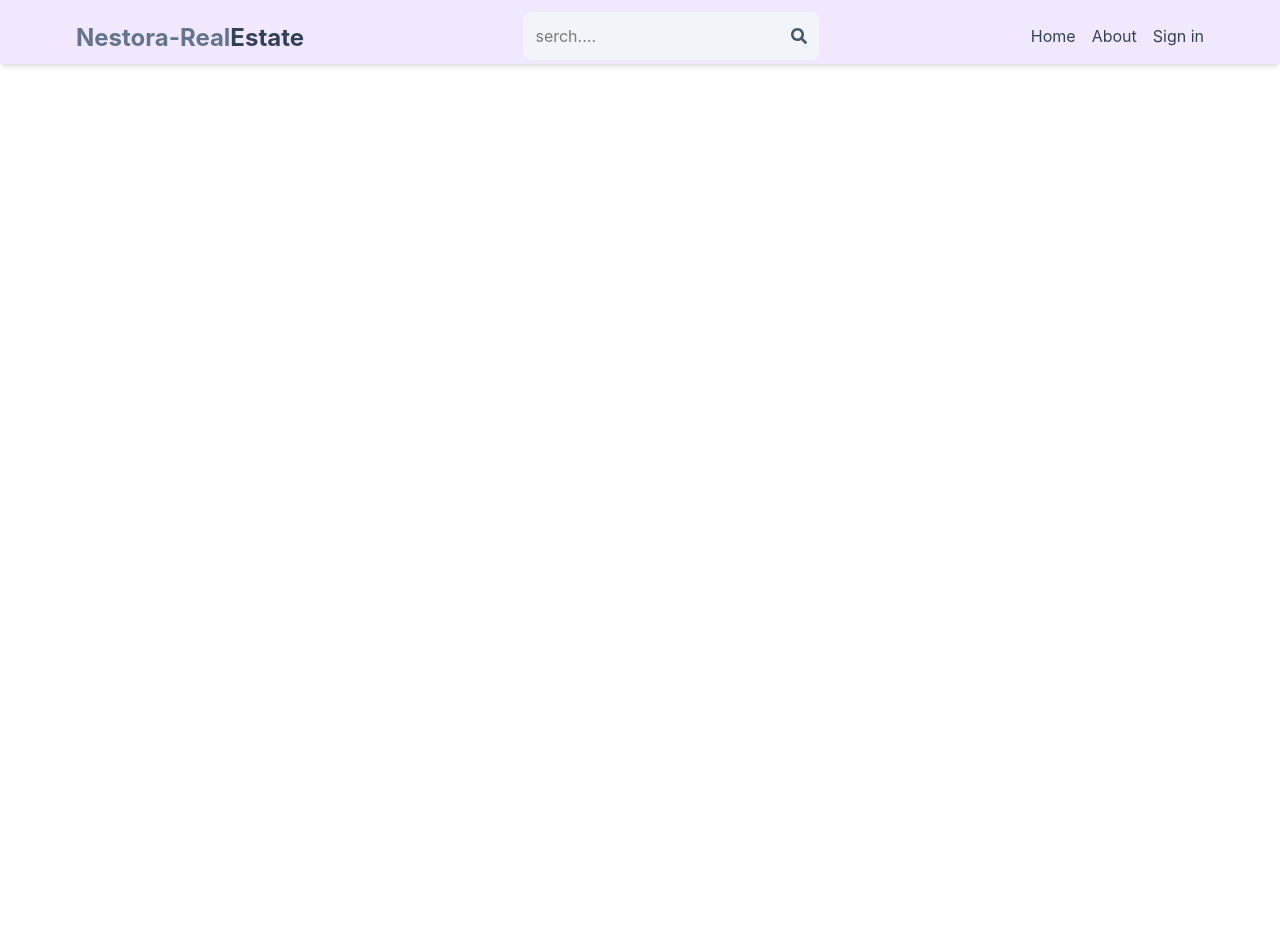
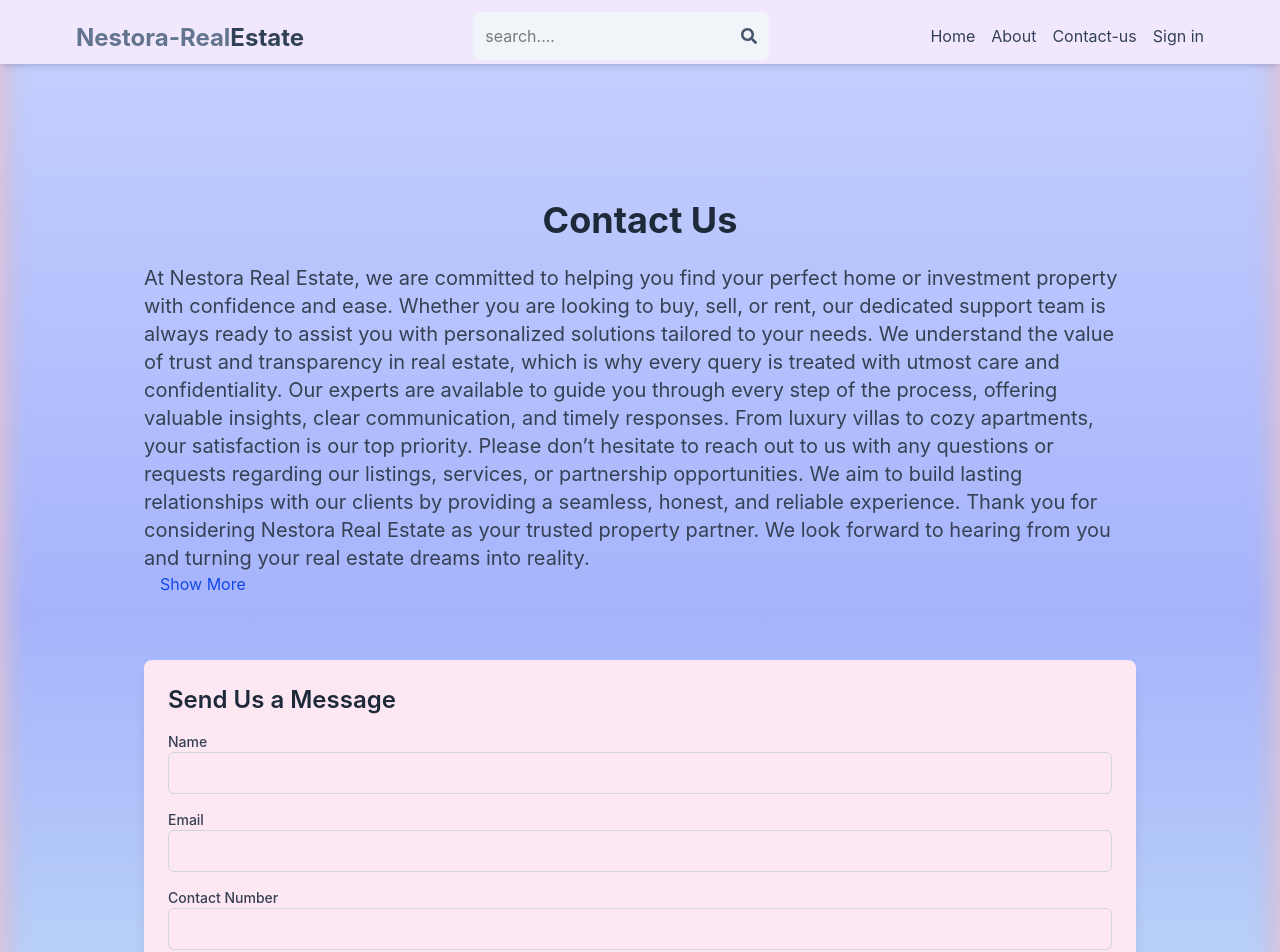
Before and after one commit to Abhay-Pratap200001/Real-state, a React (Vite) app in the folder client/: page /contact-us in a window 1280 px wide. Shown: the top 952 px of the page. Before the commit the page ends 800 px from the top, so only its background shows below. Built offline with nearby package versions, Linux system fonts and the light colour scheme; no server answers; some icons are missing.

Commit message:
Adding a contactUs page

```diff
--- a/client/src/App.jsx
+++ b/client/src/App.jsx
@@ -13,6 +13,7 @@ import UpdateListing from "./pages/UpdateListing";
 import Listing from "./pages/Listing";
 import Search from "./pages/Search";
 import SmoothScroll from "./Animatons/SmoothScroll"
+import ContactUs from "./pages/ContactUs";
 
 function App() {
   return (
@@ -25,6 +26,7 @@ function App() {
         <Route path="/sign-in" element={<SignIn />} />
         <Route path="/sign-up" element={<Signup />} />
         <Route path="/about" element={<About />} />
+        <Route path="/contact-us" element={<ContactUs/>} />
         <Route path="/search" element={<Search />} />
         <Route path="/listing/:listingId" element={<Listing />} />
         <Route element={<PrivateRoute />}>
--- a/client/src/components/Header.jsx
+++ b/client/src/components/Header.jsx
@@ -51,8 +51,8 @@ export default function Header() {
         height: navSize,
         transition: "all 1s",
       }}
-      className="bg-slate-200 shadow-md fixed top-0 w-full z-10"
-    >
+      className="bg-slate-200 shadow-md fixed top-0 w-full z-10">
+
       {/* // Header container with background and shadow */}
       <div className="flex justify-between items-center max-w-6xl mx-auto p-3">
         <Link to="/">
@@ -83,7 +83,7 @@ export default function Header() {
           {/* Search bar input */}
           <input
             type="text"
-            placeholder="serch...."
+            placeholder="search...."
             className="bg-transparent focus:outline-none w-24 sm:w-64"
             value={searchTerm}
             onChange={(e) => setSearchTerm(e.target.value)}
@@ -108,6 +108,12 @@ export default function Header() {
             </li>
           </Link>
 
+          <Link to={"/contact-us"}>
+          <li className="hidden sm:inline text-slate-700 hover:underline">
+            Contact-us
+          </li>
+          </Link>
+
           <Link to="/profile">
             {currentUser ? (
               <img
--- a/client/src/components/Listingitem.jsx
+++ b/client/src/components/Listingitem.jsx
@@ -9,6 +9,7 @@ export default function Listingitem({ listing }) { // accepting a listing as a p
         <img
           src={listing.imageUrls[0]}
           alt="img"
+          loading="lazy"
           className="h-[320px] sm:h-[220px] w-full object-cover hover:scale-105 transition-scale duration-300"/>
 
         <div className="p-3 flex flex-col gap-2 w-full">
--- a/client/src/components/OAuth.jsx
+++ b/client/src/components/OAuth.jsx
@@ -40,7 +40,6 @@ export default function () {
 
 
   return (
-
     <button  // Button to trigger Google login
       onClick={handleGoogleClick}
       type="button"
--- a/client/src/index.css
+++ b/client/src/index.css
@@ -2,11 +2,9 @@
 
 html,body{
    background: linear-gradient(to bottom, #c7d2fe, #a5b4fc, #c8e7f6);
-  font-family: 'Inter', sans-serif; /* optional, cleaner look */
+  font-family: 'Inter', sans-serif;
   box-shadow: inset 0 0 30px #fbcfe8, inset 0 0 30px #aea8b5;
-  color: blu;
-   overflow: hidden;
-  height: auto;
+   /* overflow: hidden; */
   scroll-behavior: auto !important;
 }
 
--- /dev/null
+++ b/client/src/pages/ContactUs.jsx
@@ -0,0 +1,95 @@
+import React, { useState } from 'react';
+import toast, { Toaster } from 'react-hot-toast';
+export default function ContactUs() {
+  const [showMore, setShowMore] = useState(false);
+  const [formData, setFormData] = useState({
+    name: '',
+    email: '',
+    contact: ''
+  });
+
+  const handleChange = (e) => {
+    setFormData(prev => ({
+      ...prev,
+      [e.target.name]: e.target.value
+    }));
+  };
+
+  const handleSubmit = (e) => {
+    e.preventDefault();
+    console.log('Form submitted:', formData);
+    toast.success("Form has submitted 😊");
+    setFormData({ name: '', email: '', contact: '' });
+
+  };
+
+  return (
+    <div className="max-w-5xl mx-auto px-4 py-50">
+    <Toaster position="top-center" reverseOrder={false} />
+      <h1 className="text-4xl font-bold text-center mb-6 text-gray-800">Contact Us</h1>
+
+      <p className="text-gray-700 text-xl ">
+       At Nestora Real Estate, we are committed to helping you find your perfect home or investment property with confidence and ease. Whether you are looking to buy, sell, or rent, our dedicated support team is always ready to assist you with personalized solutions tailored to your needs. We understand the value of trust and transparency in real estate, which is why every query is treated with utmost care and confidentiality. Our experts are available to guide you through every step of the process, offering valuable insights, clear communication, and timely responses. From luxury villas to cozy apartments, your satisfaction is our top priority. Please don’t hesitate to reach out to us with any questions or requests regarding our listings, services, or partnership opportunities. We aim to build lasting relationships with our clients by providing a seamless, honest, and reliable experience. Thank you for considering Nestora Real Estate as your trusted property partner. We look forward to hearing from you and turning your real estate dreams into reality.
+
+        {showMore && (
+          <>
+           Please don’t hesitate to reach out to us with any questions or requests regarding our listings, services, or partnership opportunities. We aim to build lasting relationships with our clients by providing a seamless, honest, and reliable experience. Thank you for considering Nestora Real Estate as your trusted property partner. We look forward to hearing from you and turning your real estate dreams into reality.
+          </>
+        )}
+      </p>
+
+      {!showMore && (
+        <button
+          onClick={() => setShowMore(true)}
+          className="mb-6 px-4 bg-transparent text-blue-700 rounded hover:bg-blue-200 transition "
+        >
+          Show More
+        </button>
+      )}
+
+      <div className="bg-pink-100 p-6 rounded-lg shadow-lg mt-10">
+        <h2 className="text-2xl font-semibold mb-4 text-gray-800">Send Us a Message</h2>
+        <form onSubmit={handleSubmit} className="space-y-4">
+          <div>
+            <label className="block text-sm font-medium text-gray-700">Name</label>
+            <input
+              type="text"
+              name="name"
+              value={formData.name}
+              onChange={handleChange}
+              required
+              className="w-full p-2 border border-gray-300 rounded-md"/>
+          </div>
+
+          <div>
+            <label className="block text-sm font-medium text-gray-700">Email</label>
+            <input
+              type="email"
+              name="email"
+              value={formData.email}
+              onChange={handleChange}
+              required
+              className="w-full p-2 border border-gray-300 rounded-md"/>
+          </div>
+
+          <div>
+            <label className="block text-sm font-medium text-gray-700">Contact Number</label>
+            <input
+              type="tel"
+              name="contact"
+              value={formData.contact}
+              onChange={handleChange}
+              required
+              className="w-full p-2 border border-gray-300 rounded-md"/>
+          </div>
+
+          <button
+            type="submit"
+            className="w-full bg-blue-600 text-white py-2 px-4 rounded hover:bg-blue-700 transition">
+            Submit
+          </button>
+        </form>
+      </div>
+    </div>
+  );
+}
--- a/client/src/pages/Search.jsx
+++ b/client/src/pages/Search.jsx
@@ -54,14 +54,15 @@ export default function Search() {
       const searchQuery = urlParams.toString();
       const res = await fetch(`/api/listing/get?${searchQuery}`);
       const data = await res.json();
-       if (data.length > 8){//if length is more then 8 then show show more
-        setShowMore(true);
+     if (data.length > 8){//if length is more then 8 then show show more
+      setShowMore(data.length === 9);;;
       } else {
         setShowMore(false);
       }
       setListings(data);
       setLoading(false);
     };
+
     fetchListings();
  },[location.search])
 
@@ -117,7 +118,8 @@ export default function Search() {
     const searchQuery = urlParams.toString();
     const res = await fetch(`/api/listing/get?${searchQuery}`);
     const data = await res.json();
-    if (data.length < 9) { // if data is less then 9 dont show button showmore
+
+    if (data.length >8) { // if data is less then 9 dont show button showmore
       setShowMore(false);
     }
     setListings([...listings, ...data]);// add previous listings to new listing
@@ -231,7 +233,7 @@ export default function Search() {
              {showMore && ( //if show more is then show button
             <button
               onClick={onShowMoreClick}
-              className='text-green-700 hover:underline p-7 text-center w-full '>
+              className='text-black hover:underline p-7 text-center w-full '>
               Show more
             </button>
           )}
```
Also changed, not shown: client/src/pages/Home.jsx (+32 -103 lines), 1 other file (tests, documents, lock files or other folders).
